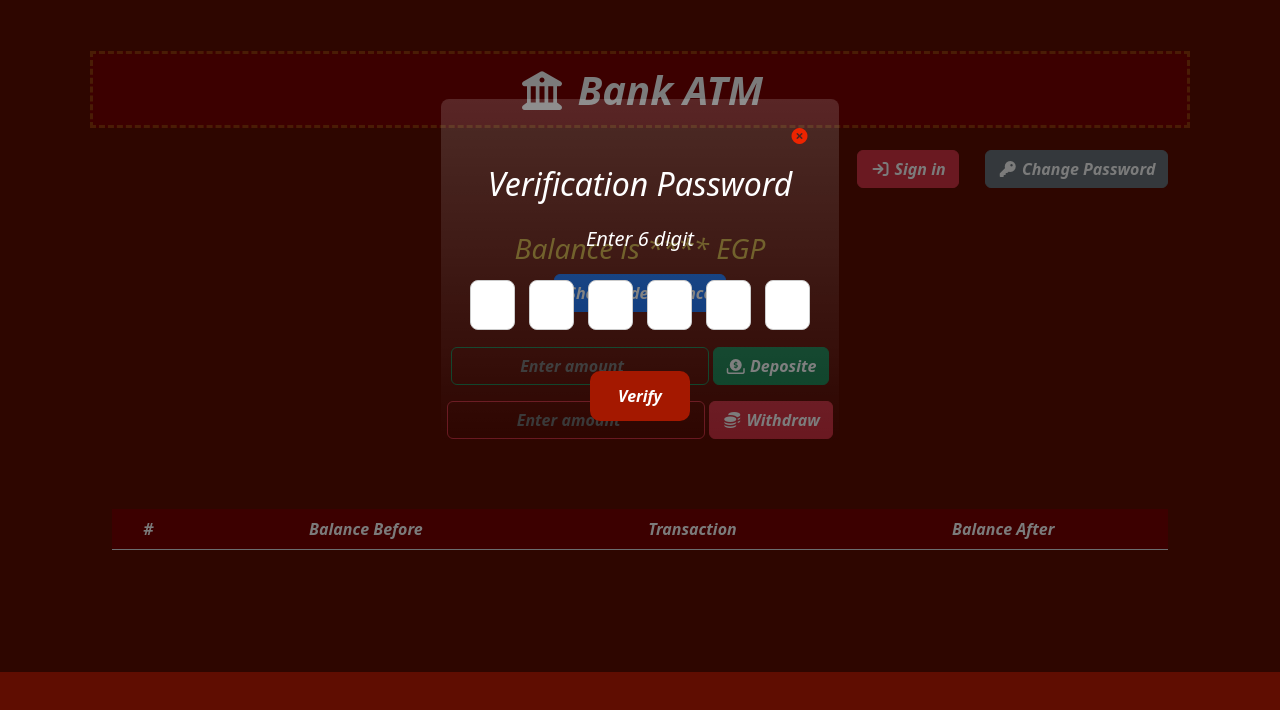
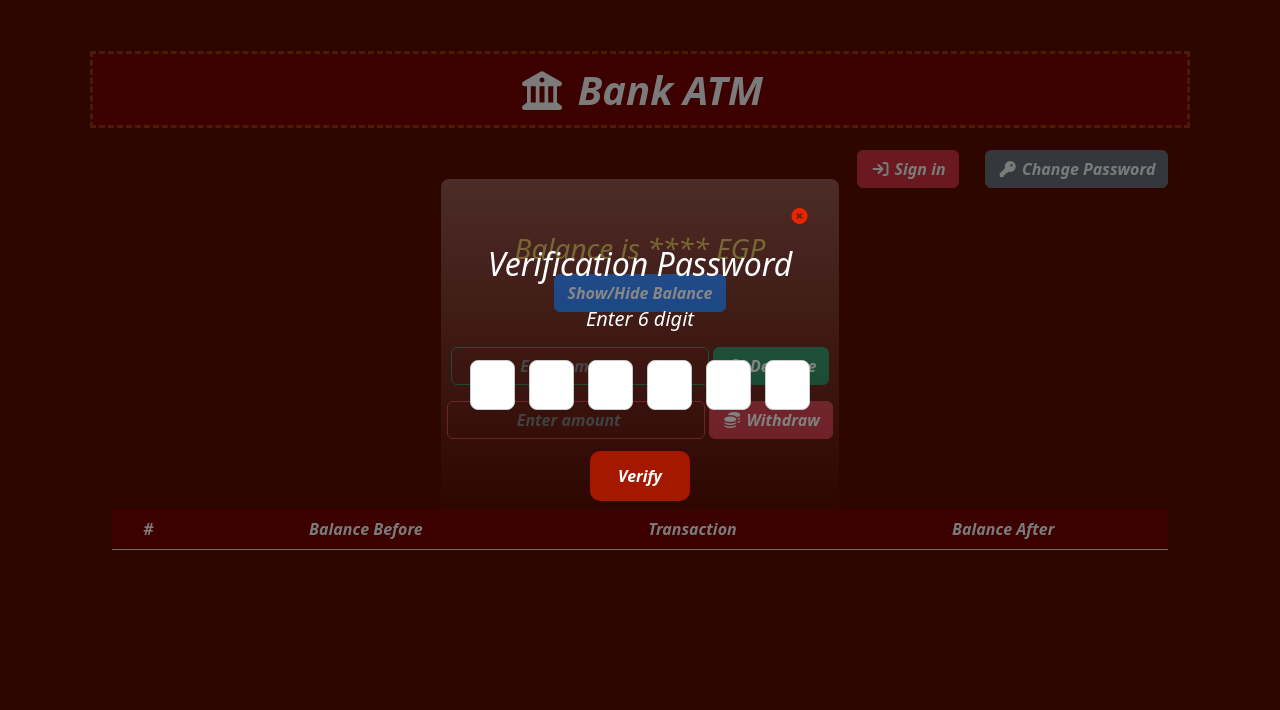
Before and after one commit to mohamedkhaled65556/Bank-ATM, a plain HTML site: page index.html in a window 1280 px wide. Both pictures are taken after a click on the button "Sign in". Drawn offline with nearby package versions, Linux system fonts and the light colour scheme.

Commit message:
Update style.css

```diff
--- a/style.css
+++ b/style.css
@@ -20,7 +20,7 @@ section {
 
 .modalBody {
   width: 100%;
-  min-height: 100vh;
+  min-height: 120vh;
   justify-content: center;
   align-items: center;
   position: fixed;
```
